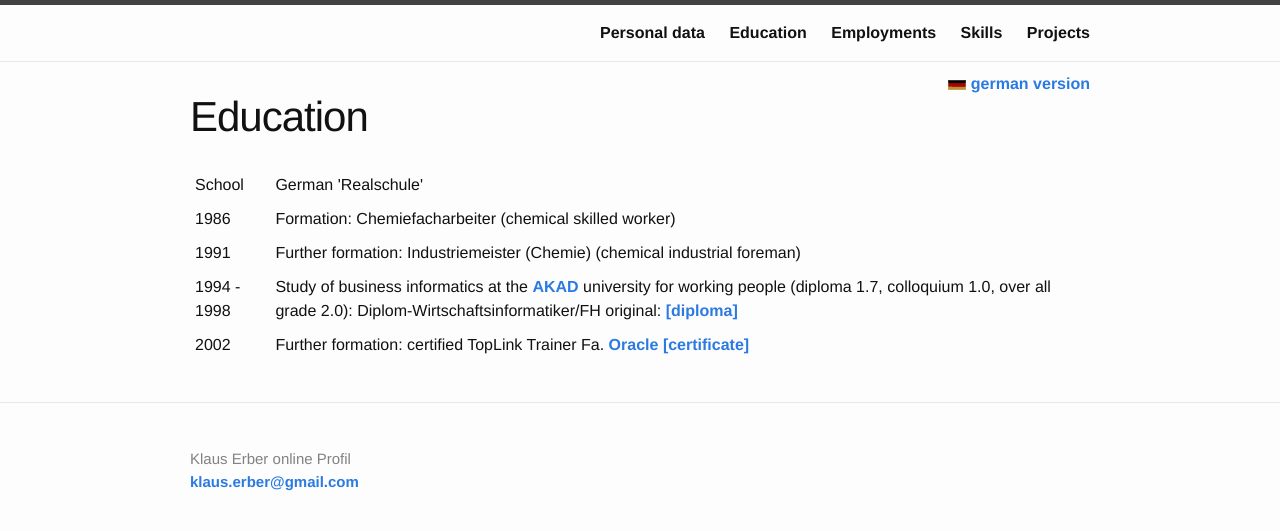
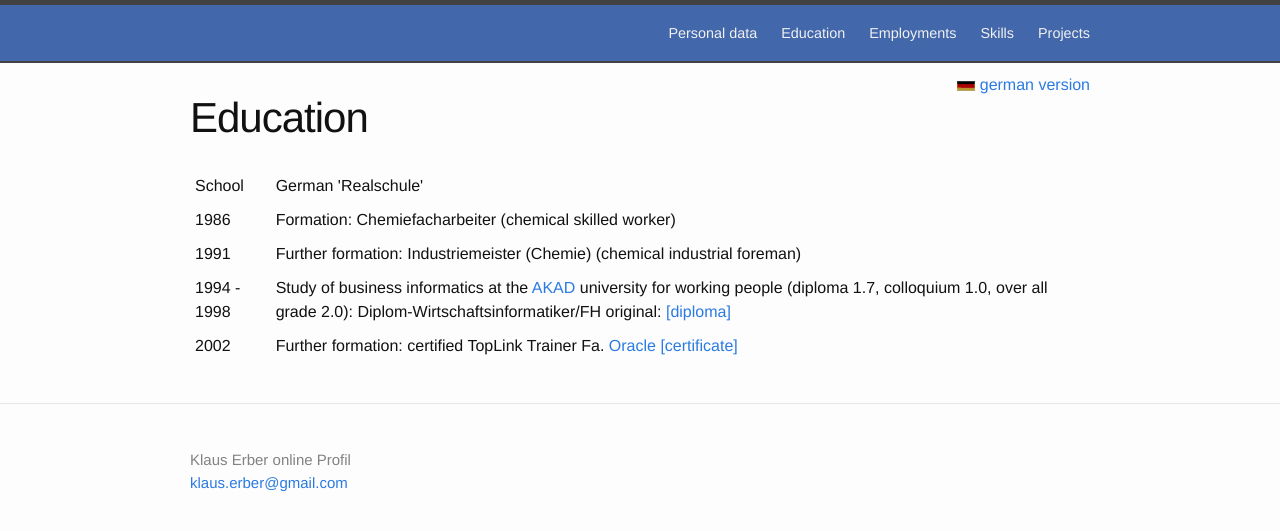
Before and after one commit to klauserber/klauserber.github.io, a Jekyll site: the page built from education.html, in a window 1280 px wide. Shown: the top 531 px of the page. Built offline with Jekyll 4.4.1, drawn with Linux system fonts in a browser that asks for light colours.

Commit message:
style and fixes

```diff
--- a/_sass/_custom.scss
+++ b/_sass/_custom.scss
@@ -1,3 +1,26 @@
+
+.site-title {
+  font-size: 1.2em;
+  color: #f0f0f0;
+}
+.site-title:visited {
+  color: #f0f0f0;
+}
+
+nav {
+  font-size: 0.9em;
+}
+
+@media screen and (min-width: 600px) {
+  .site-nav .page-link {
+    color: #f0f0f0;
+  }
+}
+
+.site-header {
+  background-color: #4367AB;
+  border-bottom: 2px solid #424242;
+}
 
 .page-content {
   padding: 10px 0px;
@@ -18,5 +41,4 @@ a:hover {
 }
 
 a {
-  font-weight: bold;
 }
--- a/education.html
+++ b/education.html
@@ -20,13 +20,13 @@ pos: 2
     </tr>
     <tr>
       <td>1994 - 1998</td>
-      <td>Study of business informatics at the <a href="http://www.akad.de/">AKAD</a>                          university for working people (diploma 1.7, colloquium                          1.0, over all grade 2.0): Diplom-Wirtschaftsinformatiker/FH                          original: <a href="uploads/File/diplom.pdf">[diploma]</a></td>
+      <td>Study of business informatics at the <a href="http://www.akad.de/">AKAD</a> university for working people (diploma 1.7, colloquium 1.0, over all grade 2.0): Diplom-Wirtschaftsinformatiker/FH original: <a href="assets/diplom.pdf">[diploma]</a></td>
     </tr>
     <tr>
       <td>2002</td>
       <td>Further formation: certified TopLink Trainer Fa.
         <a href="http://www.oracle.com/">Oracle</a>
-        <a href="uploads/File/toplink.pdf">[certificate]</a></td>
+        <a href="assets/toplink.pdf">[certificate]</a></td>
     </tr>
   </tbody>
 </table>
```
